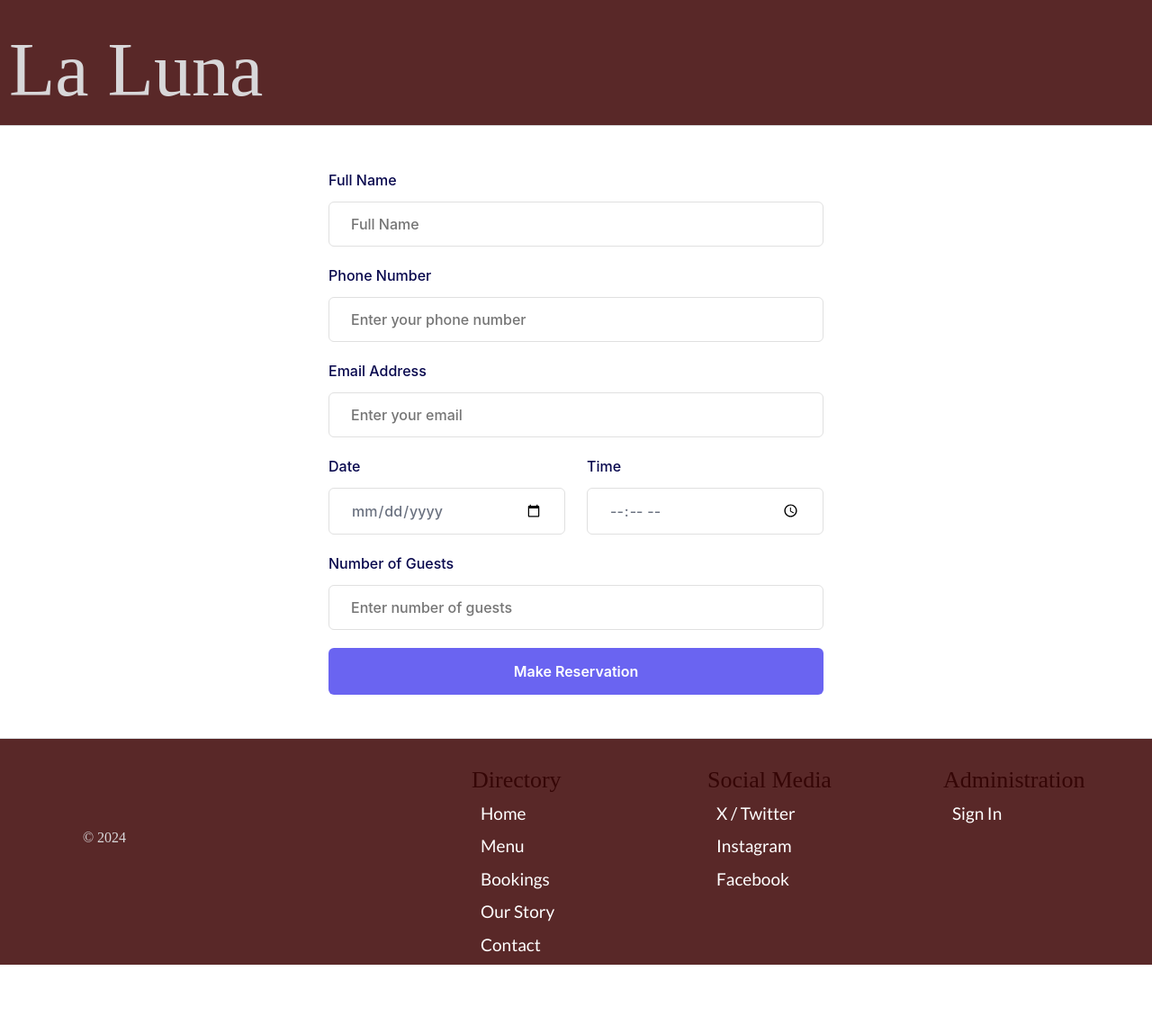
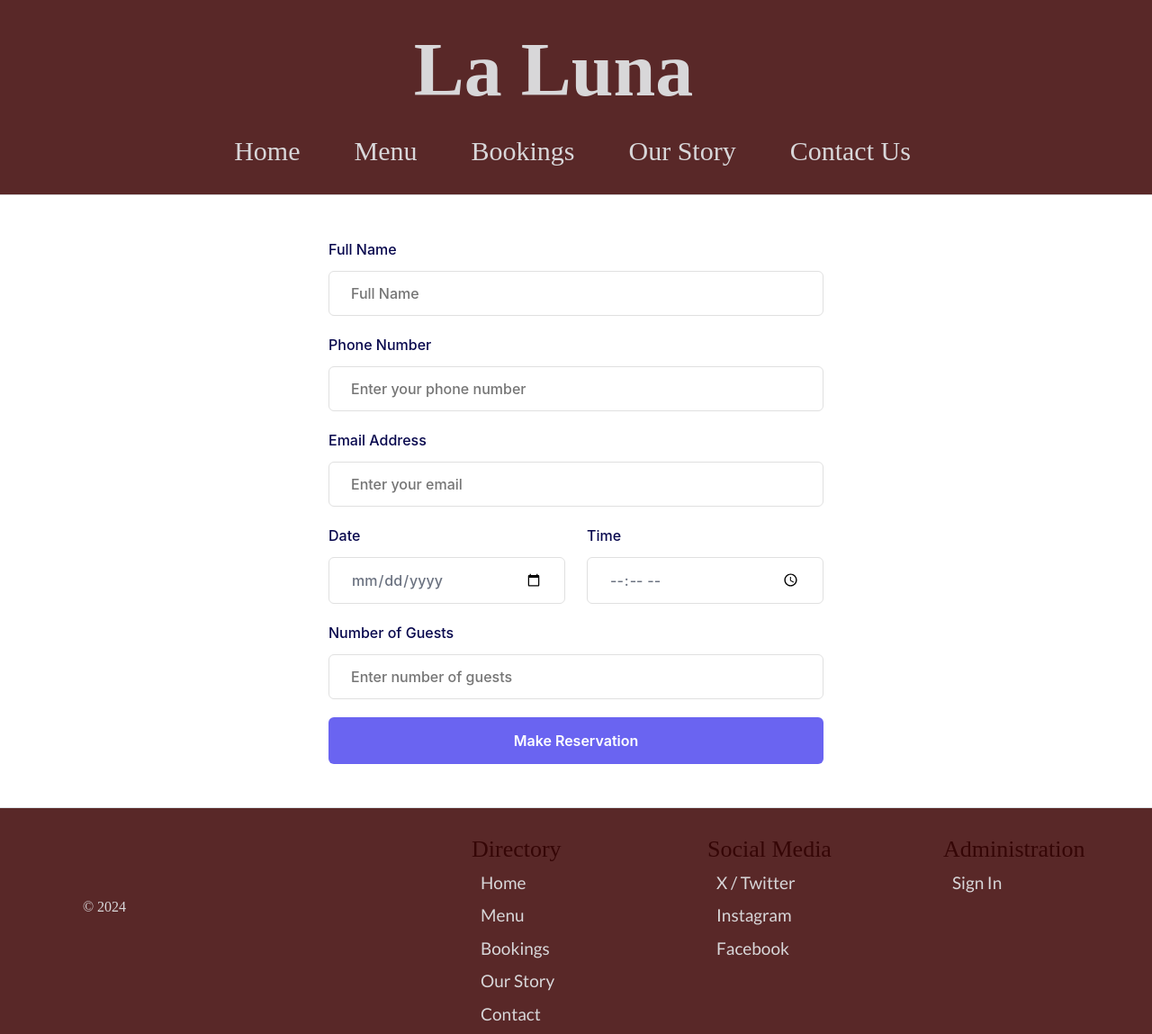
Before and after one commit to maevecrossan/la-luna, a Flask app: page /bookings in a window 1280 px wide. Shown: the whole page at 90% size. Before the commit the page ends 1072 px from the top, so only its background shows below. Run offline with Flask 3, Linux system fonts and the light colour scheme; some libraries are stand-ins or nearby versions; some web fonts are replaced.

Commit message:
Make desktop nav visible and fix stylings.

```diff
--- a/static/css/style.css
+++ b/static/css/style.css
@@ -110,12 +105,12 @@ h1 {
 .navbar {
     margin-bottom: 0;
     border-bottom: 2px solid #350606;
-    font-size: 20px;
+    font-size: 30px;
     list-style-type: none;
 }
 
 a {
-    color: #FFF;
+    color: #d8d7d9;
     text-decoration: none;
     margin: 0px 10px;
     padding: 10px 10px;
@@ -136,7 +131,7 @@ a:hover {
     left: 0px;
     width: 100%;
     height: 2px;
-    background: #FFF;
+    background: #d8d7d9;
     content: "";
     opacity: 0;
     transition: all 0.3s;
@@ -628,13 +610,21 @@ footer .col {
         border-bottom: 1px solid #d8d7d9;
     }
 
+    .header-container {
+        display: flex;
+        flex-direction: column;
+    }
+
     h1 {
         font-size: 84px;
         margin: 0 50px 0 0;
+        font-weight: 600;
     }
 
-    #desktop-navigation {
-        display: inline-flex;
+    #desktop-navigation .navbar {
+        display: flex;
+        border-bottom: none;
+        font-size: 30px;
     }
 
     /* Gallery Styles */
@@ -675,10 +665,4 @@ footer .col {
     .reservation-button {
         margin-top: 15px;
     }
-
-    /* Mobile Nav Styles */
-    .navbar {
-        display: none;
-    }
-
 }
--- a/templates/base.html
+++ b/templates/base.html
@@ -25,7 +25,7 @@
 
             <!-- Nav -->
             <!-- desktop nav -->
-            <nav id="desktop-navigation">
+            <nav id="desktop-navigation" class="active">
                 <ul class="navbar navbar-expand-sm justify-content-center italiana full-width">
                     <li class="nav-item mr-2 topBotomBordersOut">
                         <a class="nav-link" href="{{ url_for('index') }}"> Home </a>
@@ -55,7 +55,7 @@
             </a>
 
             <!-- Mobile nav (hidden by default) -->
-            <nav id="mobile-navigation" class="mobile-menu active">
+            <nav id="mobile-navigation" class="mobile-menu">
                 <ul class="navbar navbar-expand-sm italiana">
                     <li class="nav-item topBotomBordersOut">
                         <a class="nav-link" href="{{ url_for('index') }}">Home</a>
```
Also changed, not shown: other parts of static/css/style.css (+7 -25 lines).
